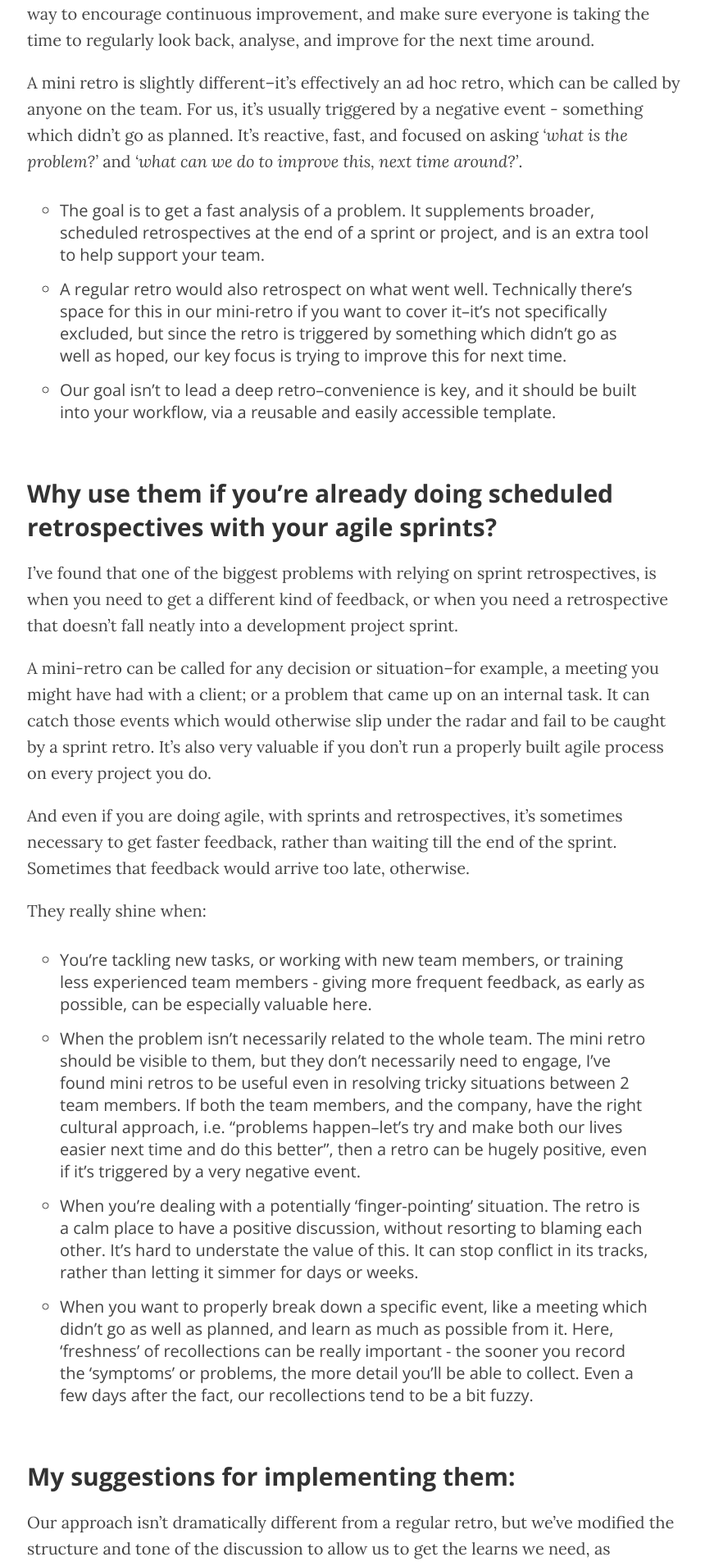
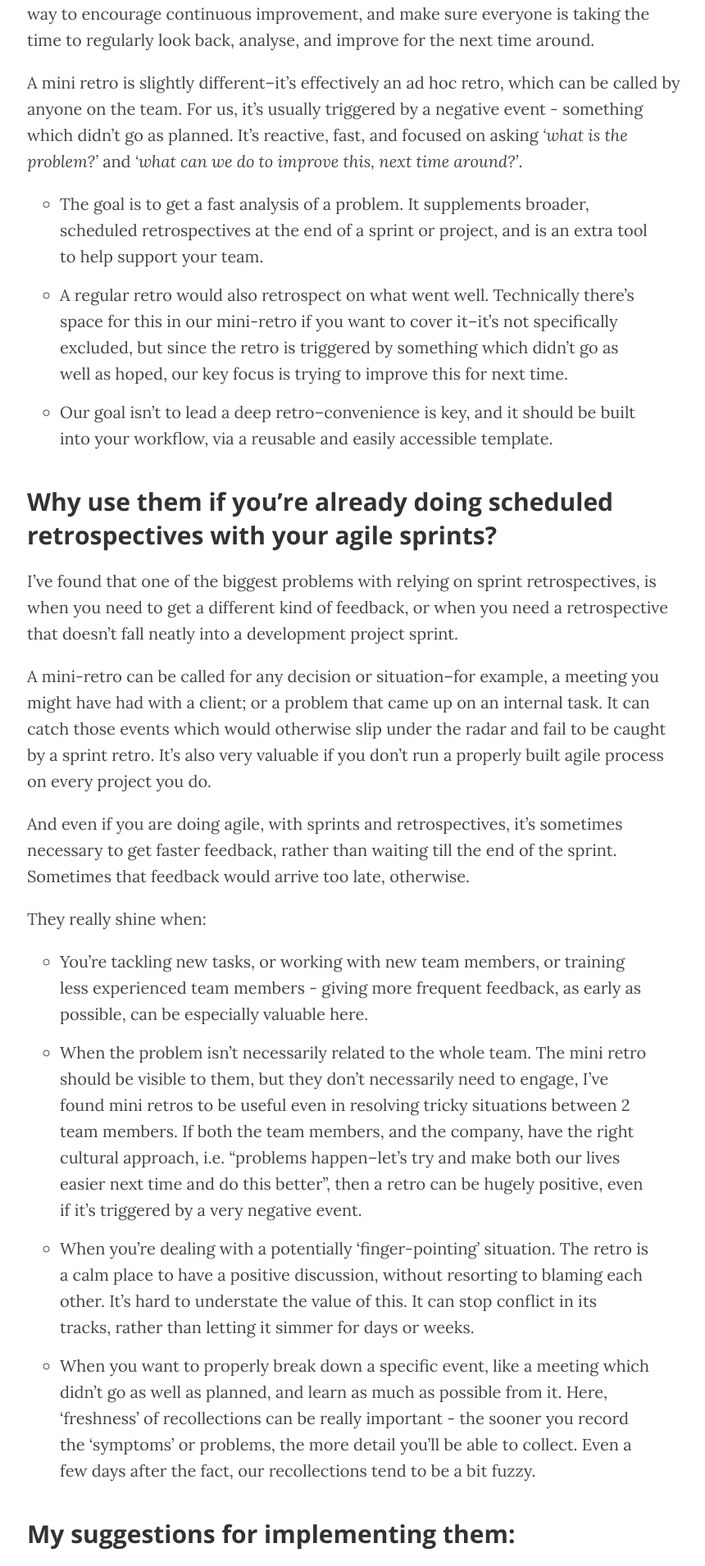
Before and after one commit to jonlay/jonlay.github.io, a Jekyll site: the page built from _posts/2014-06-25-mini-retrospectives.md, in a window 1280 px wide. Shown: the part 906-2816 px from the top of the page at 82% size, without its empty margins (207-1067 px from the left). Built offline with Jekyll 4.4.1, drawn with Linux system fonts in a browser that asks for light colours; Markdown is read by kramdown in place of the engine named in the settings; comment, search, counter and statistics services are not loaded.

Commit message:
Fix list font styling on posts

```diff
--- a/css/main.css
+++ b/css/main.css
@@ -38,7 +38,7 @@
 
 p { margin: 1em 0; }
 small { font-size: 50%; }
-p, small, blockquote { -webkit-font-smoothing: antialiased; }
+p, small, blockquote, li { -webkit-font-smoothing: antialiased; }
 ul li { list-style-type: circle; }
 ol li { list-style-type: decimal; }
 a         { color: #39f; }
@@ -321,7 +321,10 @@
   z-index: 1;
 }
 
-section#single-wrap p {
+section#single-wrap p,
+section#single-wrap ul,
+section#single-wrap ol,
+section#single-wrap li {
 	font-family: 'Lora', Georgia, serif;
 }
 
@@ -381,7 +384,7 @@
 
 section#single-wrap ul,
 section#single-wrap ol {
-  padding: 10px 80px;
+  padding: 0 80px;
 }
 
 section#single-wrap ul li,
@@ -405,7 +408,7 @@
 section#single-wrap h4 { font-size: 150%; font-weight: lighter; text-decoration: underline; text-align: center; }
 section#single-wrap h5 { font-size: 120%; }
 section#single-wrap h6 { font-size: 110%; }
-section#single-wrap p { line-height: 160%; }
+section#single-wrap p, section#single-wrap li { line-height: 160%; }
 
 section#single-wrap blockquote {
   font-size: inherit;
```
